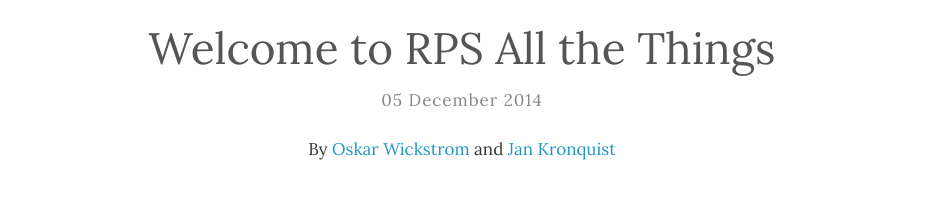
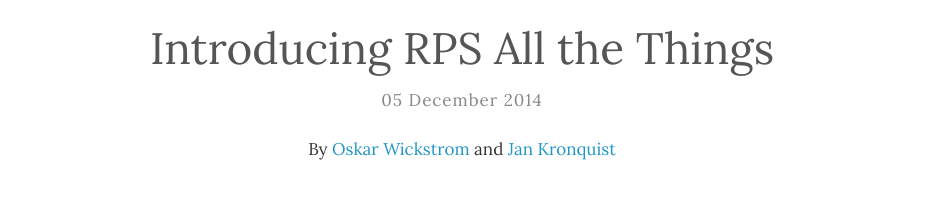
Before and after one commit to jayway/rpsallthethings, a Jekyll site: the page built from _posts/2014-12-05-welcome-to-rpsallthethings.md, in a window 1280 px wide. Shown: the top 208 px of the page, without its empty margins (178-1103 px from the left). Built offline with Jekyll 4.4.1, drawn with Linux system fonts in a browser that asks for light colours.

Commit message:
Change name

```diff
--- a/_posts/2014-12-05-welcome-to-rpsallthethings.md
+++ b/_posts/2014-12-05-welcome-to-rpsallthethings.md
@@ -1,6 +1,6 @@
 ---
 layout: post
-title:  "Welcome to RPS All the Things"
+title:  "Introducing RPS All the Things"
 date:   2014-12-05 15:51:00
 authors:
 - name: Oskar Wickstrom
```
